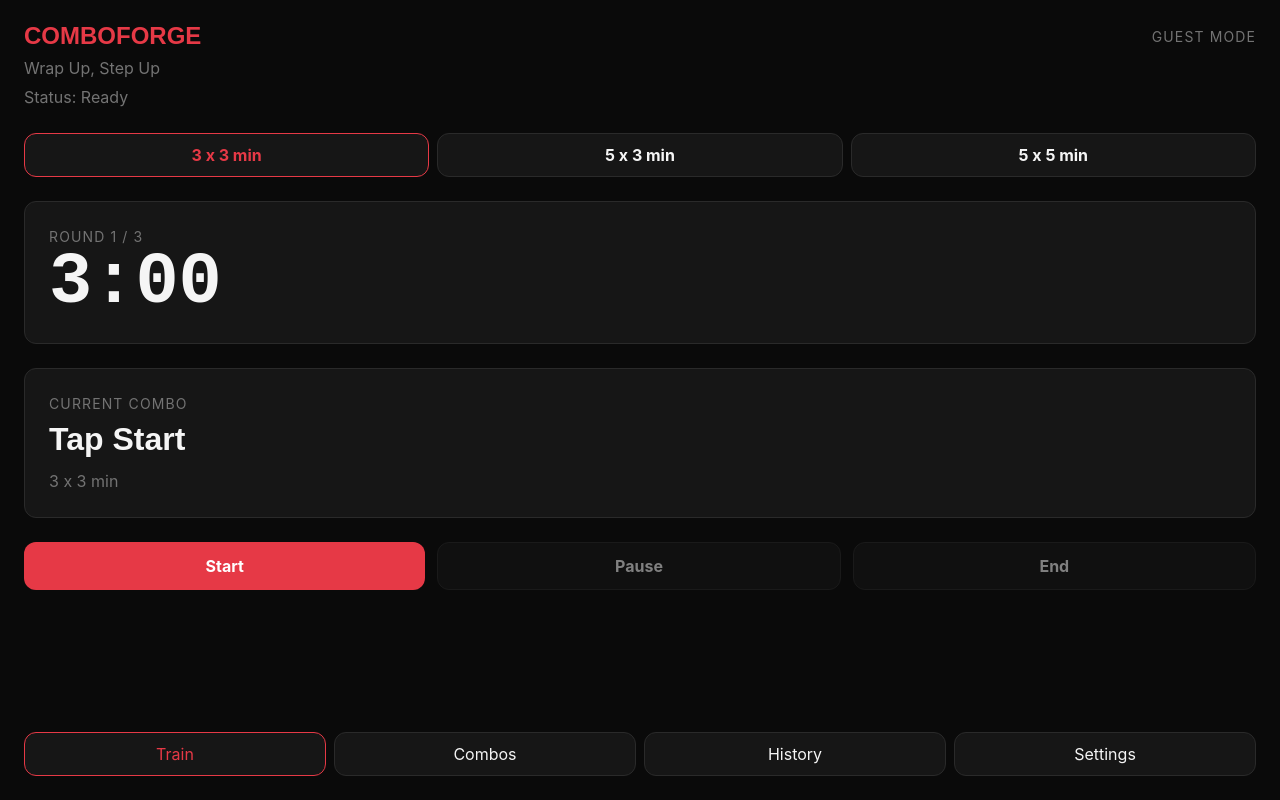
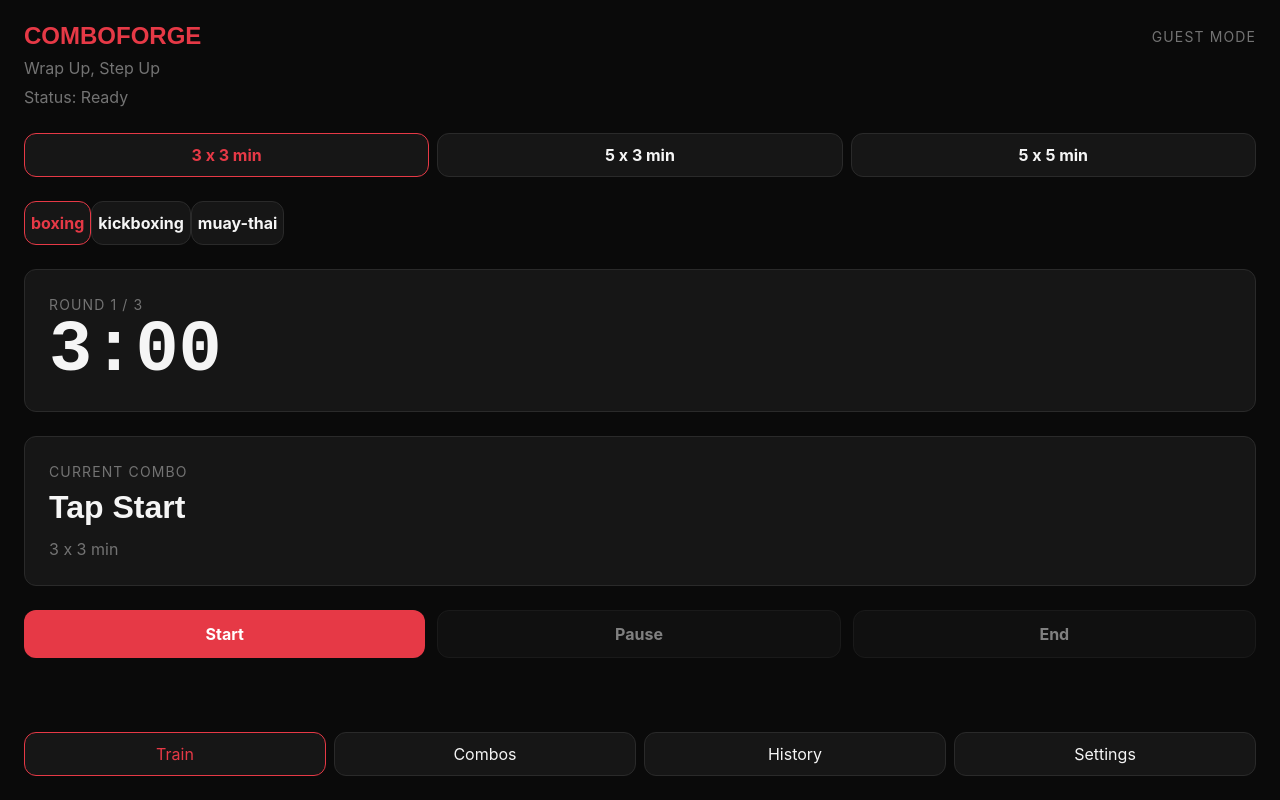
Before and after one commit to Leandro-Da-Souza/comboforge, a React (Vite) app: page /train in a window 1280 px wide. Built offline with nearby package versions, Linux system fonts and the light colour scheme.

Commit message:
Add more data to startercombo, add discipline prop to ComboType, create a new discipline selector component

```diff
--- /dev/null
+++ b/src/components/DisciplineSelector.tsx
@@ -0,0 +1,29 @@
+import type { Discipline } from '../types/core'
+import Button from './ui/Button'
+
+type DisciplineSelectorProps = {
+  disciplines: Discipline[]
+  currentDiscipline: Discipline
+  onDisciplineSelect: (discipline: Discipline) => void
+}
+
+export default function DisciplineSelector({
+  disciplines,
+  currentDiscipline,
+  onDisciplineSelect,
+}: DisciplineSelectorProps) {
+  return (
+    <section className="discipline-selector">
+      {disciplines.map((discipline) => (
+        <Button
+          key={discipline}
+          variant="secondary"
+          pressed={currentDiscipline === discipline}
+          onClick={() => onDisciplineSelect(discipline)}
+        >
+          {discipline}
+        </Button>
+      ))}
+    </section>
+  )
+}
--- a/src/components/Train.tsx
+++ b/src/components/Train.tsx
@@ -11,6 +11,11 @@
 import { formatCombo } from '../utils/combo'
 import { useComboRotation } from '../hooks/useComboRotation'
 import { usePresetSelection } from '../hooks/usePresetSelection'
+import type { Discipline } from '../types/core'
+import { useState } from 'react'
+import DisciplineSelector from './DisciplineSelector'
+
+const disciplines: Discipline[] = ['boxing', 'kickboxing', 'muay-thai']
 
 export default function Train() {
   const { selectedPresetId, selectedPreset, selectPreset } =
@@ -23,7 +28,14 @@
     endSession,
     resetSession,
   } = useTrainingTimer(selectedPreset.config)
-  const { currentCombo, upcomingCombo } = useComboRotation(starterCombos)
+  const [selectedDiscipline, setSelectedDiscipline] =
+    useState<Discipline>('boxing')
+
+  const availableCombos = starterCombos.filter(
+    (combo) => combo.discipline === selectedDiscipline,
+  )
+  const { currentCombo, upcomingCombo, resetCombos } =
+    useComboRotation(availableCombos)
 
   const startButtonLabel =
     status === 'paused' ? 'Resume' : status === 'ended' ? 'Restart' : 'Start'
@@ -39,6 +51,20 @@
     resetSession(preset.config)
   }
 
+  function handleStartSession(): void {
+    resetCombos()
+    startSession()
+  }
+
+  function handleEndSession(): void {
+    resetCombos()
+    endSession()
+  }
+
+  function handleDisciplineSelect(discipline: Discipline): void {
+    setSelectedDiscipline(discipline)
+  }
+
   return (
     <section className="train-screen">
       <SessionStatus status={status} />
@@ -51,6 +77,11 @@
           onPresetSelect={handlePresetSelect}
         />
       ) : null}
+      <DisciplineSelector
+        disciplines={disciplines}
+        currentDiscipline={selectedDiscipline}
+        onDisciplineSelect={handleDisciplineSelect}
+      />
       <TimerPanel timer={timer} />
 
       <ComboPanel
@@ -66,9 +97,9 @@
 
       <TrainingControls
         startButtonLabel={startButtonLabel}
-        onStart={startSession}
+        onStart={handleStartSession}
         onPause={pauseSession}
-        onEnd={endSession}
+        onEnd={handleEndSession}
         canPause={canPause}
         canEnd={canEnd}
       />
--- a/src/data/starterCombo.ts
+++ b/src/data/starterCombo.ts
@@ -4,11 +4,37 @@
   {
     id: 'boxing-1',
     name: 'Jab Cross',
+    discipline: 'boxing',
     actions: ['Lead Jab', 'Rear Cross'],
   },
   {
     id: 'boxing-2',
     name: 'Hook Cross',
+    discipline: 'boxing',
     actions: ['Lead Hook', 'Rear Cross'],
   },
+  {
+    id: 'kickboxing-1',
+    name: 'Jab Kick',
+    discipline: 'kickboxing',
+    actions: ['Lead Jab', 'Rear Kick'],
+  },
+  {
+    id: 'kickboxing-2',
+    name: 'Jab Cross Kick',
+    discipline: 'kickboxing',
+    actions: ['Lead Jab', 'Rear Cross', 'Lead Kick'],
+  },
+  {
+    id: 'muai-thai-1',
+    name: 'Cross Hook Knee',
+    discipline: 'muay-thai',
+    actions: ['Rear Cross', 'Lead Hook', 'Rear Knee'],
+  },
+  {
+    id: 'muay-thai-2',
+    name: 'Jab Knee Elbow',
+    discipline: 'muay-thai',
+    actions: ['Lead Jab', 'Rear Knee', 'Lead Elbow'],
+  },
 ]
--- a/src/types/core.ts
+++ b/src/types/core.ts
@@ -10,5 +10,6 @@
 export type Combo = {
   id: string
   name: string
+  discipline: Discipline
   actions: string[]
 }
```
